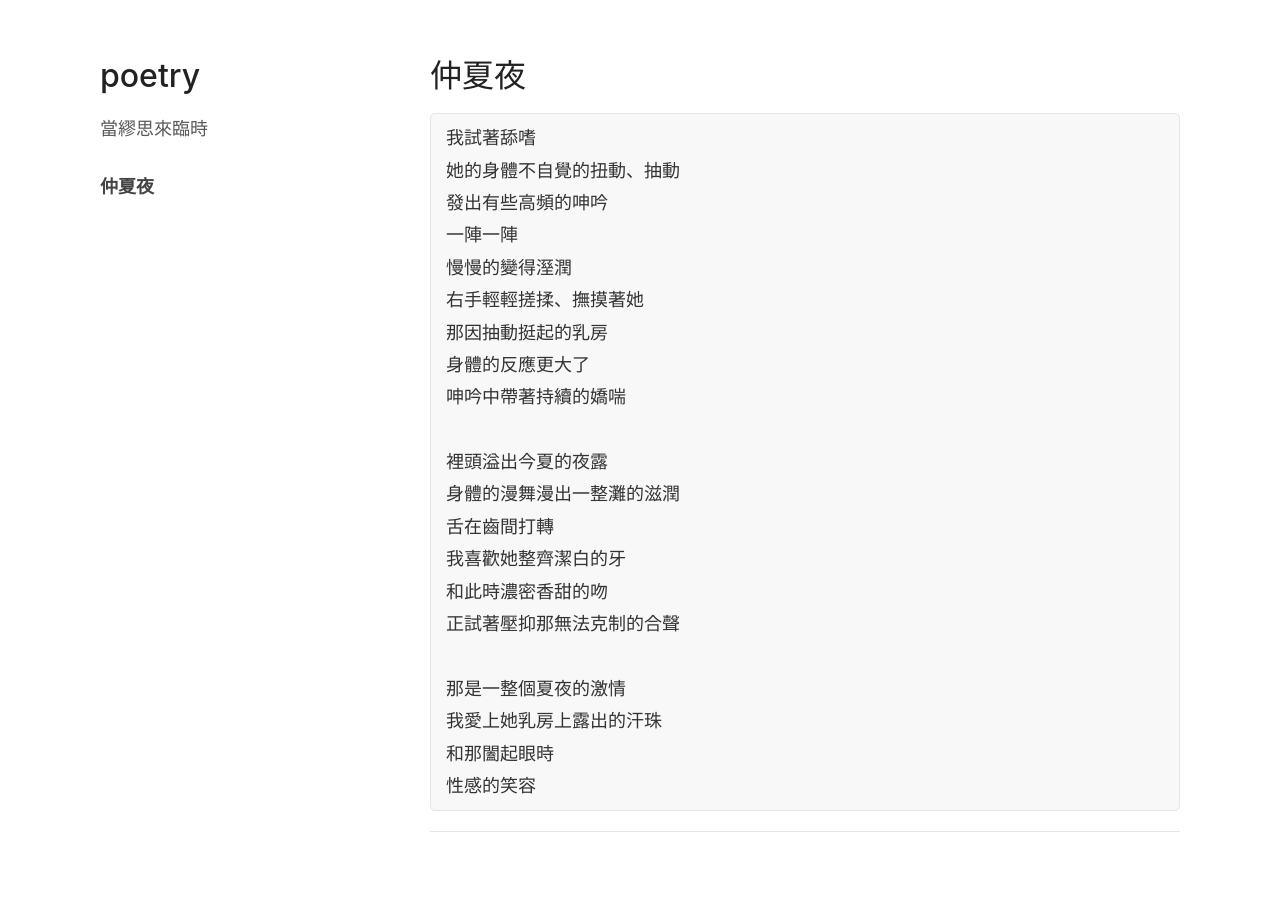
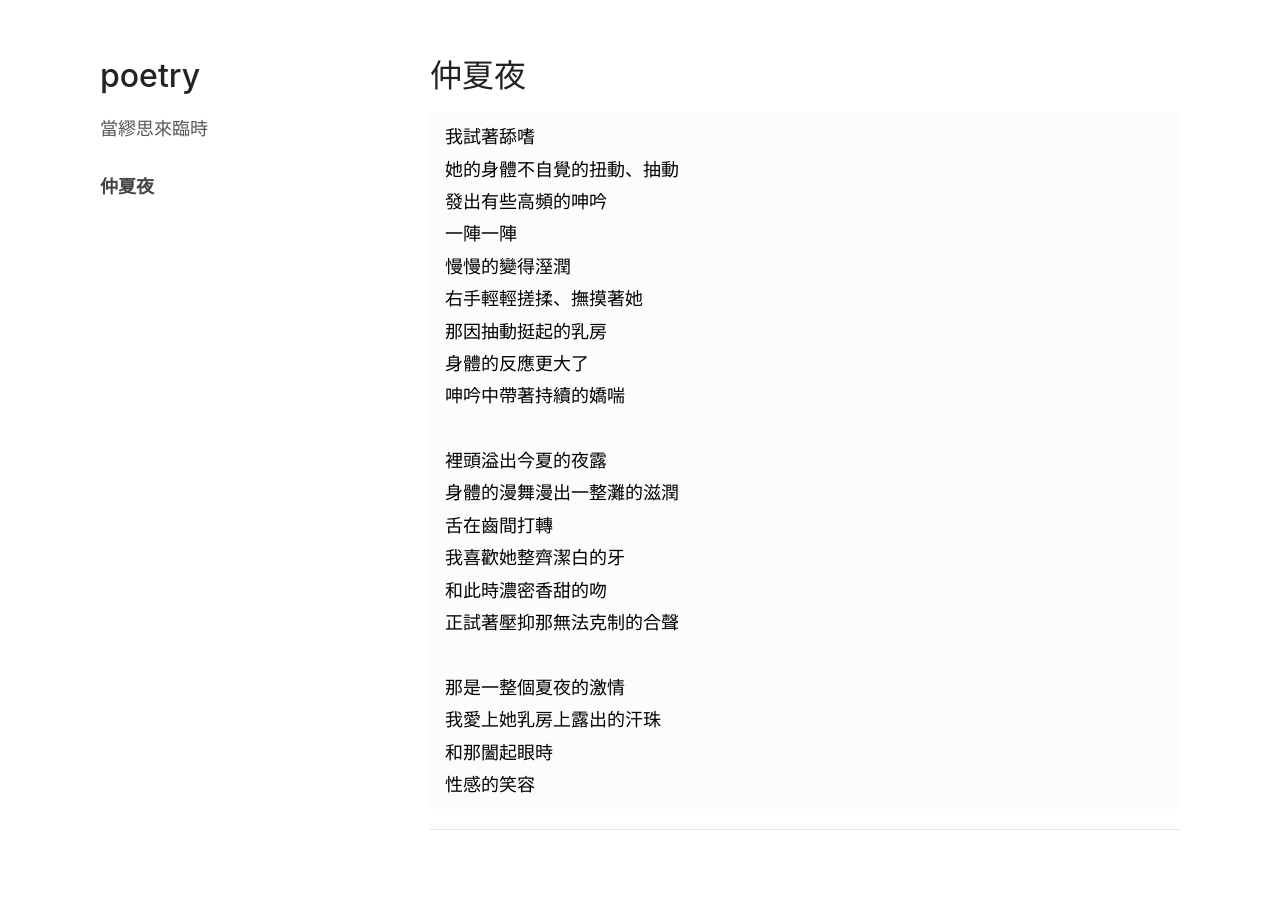
Before and after one commit to zenkarsha/poetry, a Jekyll site: the page built from index.md, in a window 1280 px wide. Built offline with Jekyll 4.4.1, drawn with Linux system fonts in a browser that asks for light colours; our own code applies the rules of GitHub Pages for plain Markdown files.

Commit message:
Update styles.css

```diff
--- a/assets/css/styles.css
+++ b/assets/css/styles.css
@@ -67,15 +67,15 @@ blockquote {
 }
 
 code, pre {
-  font-family:Monaco, Bitstream Vera Sans Mono, Lucida Console, Terminal, Consolas, Liberation Mono, DejaVu Sans Mono, Courier New, monospace;
-  color:#333;
+  font-family: "Noto Serif TC", Monaco, Bitstream Vera Sans Mono, Lucida Console, Terminal, Consolas, Liberation Mono, DejaVu Sans Mono, Courier New, monospace;
+  color:#000;
 }
 
 pre {
   padding:8px 15px;
-  background: #f8f8f8;
-  border-radius:5px;
-  border:1px solid #e5e5e5;
+  background: #fcfcfc;
+  border-radius: 0;
+  border: none;
   overflow-x: auto;
 }
 
@@ -242,7 +242,11 @@ footer {
   }
 
   pre, code {
-    word-wrap:normal;
+    white-space: pre-wrap;       /* Since CSS 2.1 */
+    white-space: -moz-pre-wrap;  /* Mozilla, since 1999 */
+    white-space: -pre-wrap;      /* Opera 4-6 */
+    white-space: -o-pre-wrap;    /* Opera 7 */
+    word-wrap: break-word;       /* Internet Explorer 5.5+ */
   }
 }
 
```
